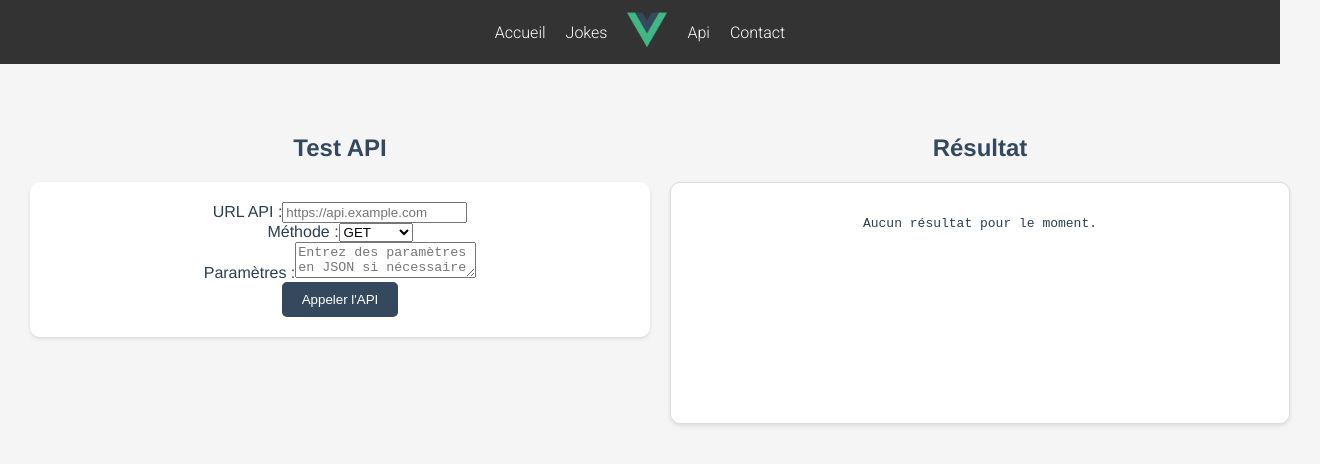
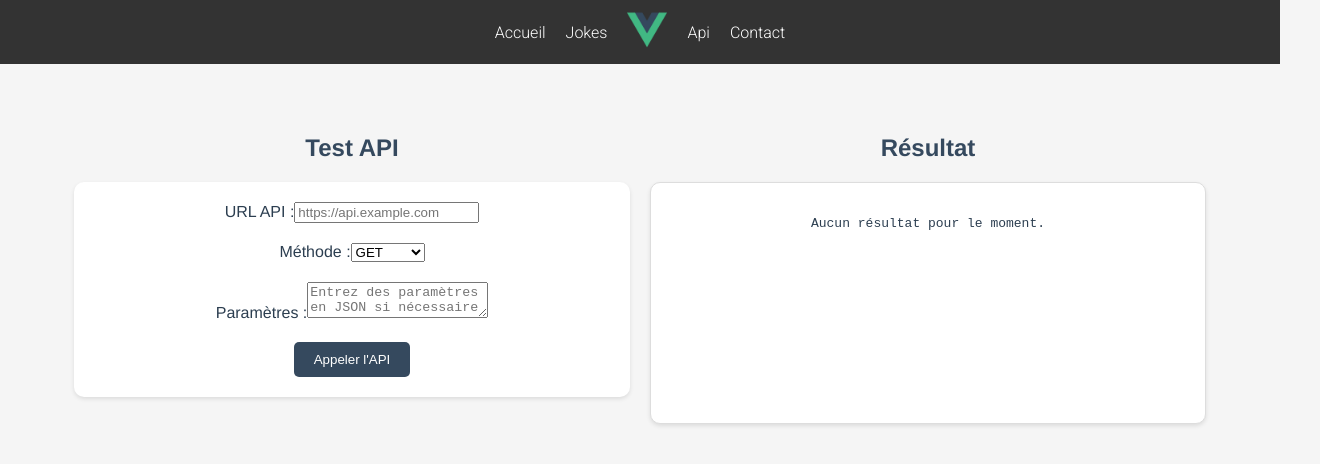
Before and after one commit to LuCha5/projet-site-vue-epsi, a Vue app: page /api in a window 1280 px wide. Shown: the top 464 px of the page, 1320 px wide, since content can reach past the window. Built offline with nearby package versions, Linux system fonts and the light colour scheme.

Commit message:
Ajustement du style du composant ApiComponent : réduction de la largeur, centrage du contenu et ajout d'espace entre les éléments du formulaire.

```diff
--- a/src/components/ApiComponent.vue
+++ b/src/components/ApiComponent.vue
@@ -136,12 +136,12 @@ export default {
 
 <style scoped>
 .api-component {
-  width: 100vw;
+  width: 90vw;
   height: 90vh;
   display: flex;
-  justify-content: space-between;
-  align-items: flex-start;
+  justify-content: center;
   padding: 20px;
+  margin: 0 auto;
 }
 
 .form-container,
@@ -162,6 +162,10 @@ h2 {
   padding: 20px;
   border-radius: 10px;
   box-shadow: 0px 2px 4px rgba(0, 0, 0, 0.1);
+}
+
+.form-group {
+  margin-bottom: 20px; /* Ajout de cette ligne pour ajouter de l'espace entre les éléments du formulaire */
 }
 
 .result {
```
